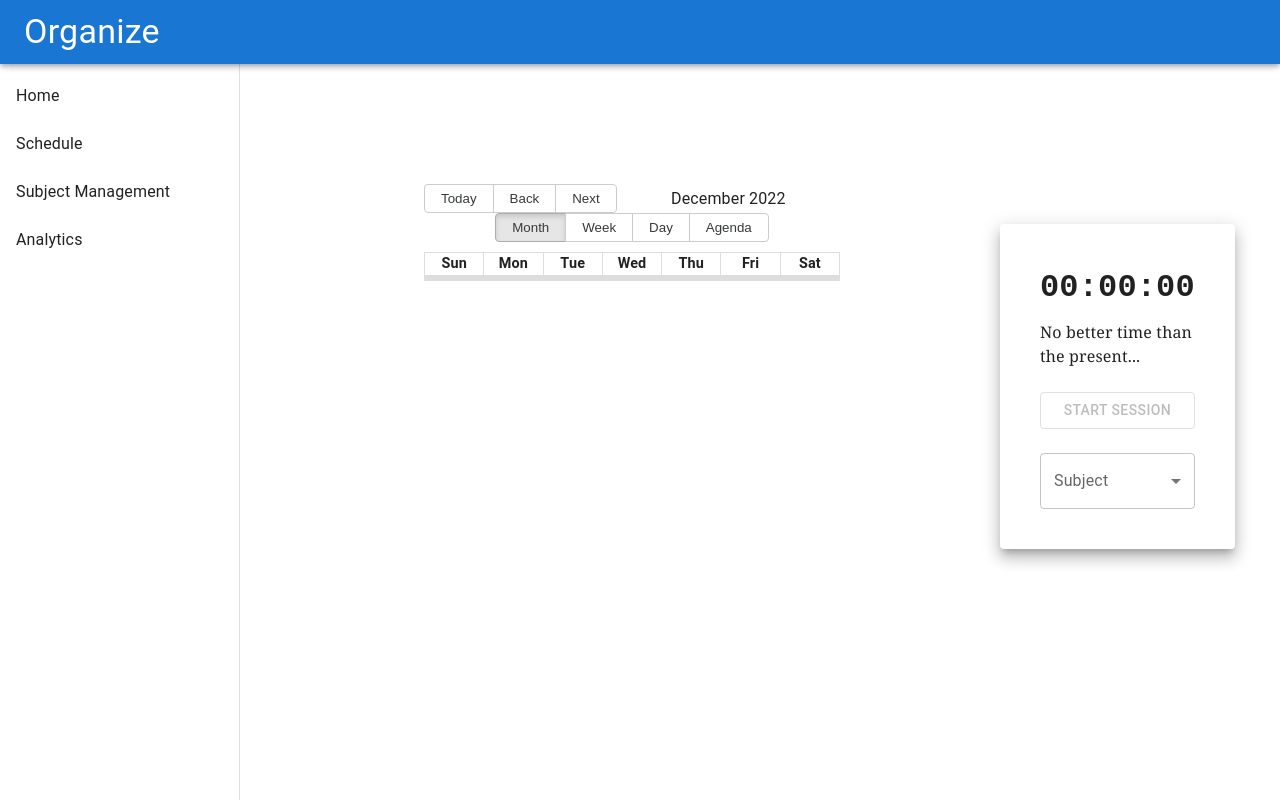
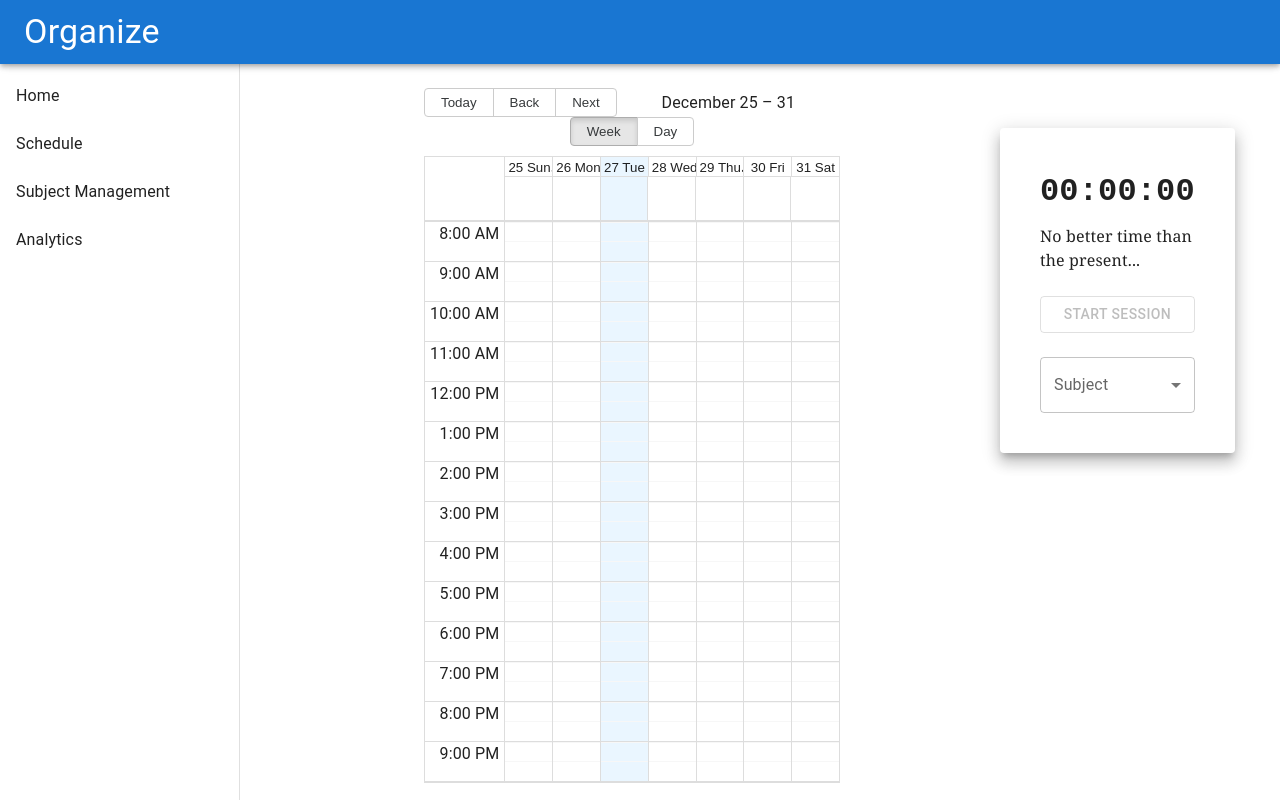
Before and after one commit to linton2000/Organize, a React (Create React App) app in the folder app/: page / in a window 1280 px wide. Built offline with nearby package versions, Linux system fonts and the light colour scheme.

Commit message:
style: Add calendar props and format layout

```diff
--- a/app/src/app/HomeCalendar.tsx
+++ b/app/src/app/HomeCalendar.tsx
@@ -1,4 +1,4 @@
-import { Calendar, momentLocalizer } from "react-big-calendar";
+import { Calendar, momentLocalizer, View } from "react-big-calendar";
 import moment from "moment";
 import "react-big-calendar/lib/css/react-big-calendar.css";
 
@@ -7,12 +7,21 @@ import "react-big-calendar/lib/css/react-big-calendar.css";
 const localizer = momentLocalizer(moment); // or globalizeLocalizer
 
 export default function HomeCalendar() {
+
+    let minTime = new Date(1972, 0, 1, 8)
+    let maxTime = new Date(1972, 0, 1, 22)
+    let views: View[] = ['week', 'day']
+
     return (
         <div className="myCustomHeight">
             <Calendar
                 localizer={localizer}
                 startAccessor="start"
                 endAccessor="end"
+                defaultView="week"
+                min={minTime}
+                max={maxTime}
+                views={views}
             />
         </div>
     );
--- a/app/src/routes/Home.tsx
+++ b/app/src/routes/Home.tsx
@@ -4,7 +4,7 @@ import { useState, useEffect, ReactElement } from "react";
 import Logger from "app/Logger";
 import HomeCalendar from "app/HomeCalendar";
 
-export default function Home(){
+export default function Home() {
     const [rerender, setRerender] = useState<boolean>();
 
     if (rerender === undefined) {
@@ -17,17 +17,16 @@ export default function Home(){
 
     let mainGrid: ReactElement = (
         <Grid container spacing={20}>
-            <Grid item xs={12} />
             <Grid item xs={1} />
             <Grid item xs={6}>
-                <HomeCalendar/>
+                <HomeCalendar />
             </Grid>
-            <Grid container item xs={3}>
-                <Paper elevation={10} sx={{padding: 5, marginTop: 5}}>
-                <Logger
-                    rerender={rerender as boolean}
-                    setRerender={setRerender}
-                />
+            <Grid container item xs={3} maxHeight={200}>
+                <Paper elevation={10} sx={{ padding: 5, marginTop: 5 }}>
+                    <Logger
+                        rerender={rerender as boolean}
+                        setRerender={setRerender}
+                    />
                 </Paper>
             </Grid>
         </Grid>
--- a/app/src/routes/Layout.tsx
+++ b/app/src/routes/Layout.tsx
@@ -29,6 +29,7 @@ export default function Layout() {
             </AppBar>
             <DefaultDrawer navItems={navItemsList} />
             <Box component="main" sx={{ flexGrow: 1, p: 3 }}>
+                <Toolbar> </Toolbar>
                 <Outlet />
             </Box>
         </Box>
```
